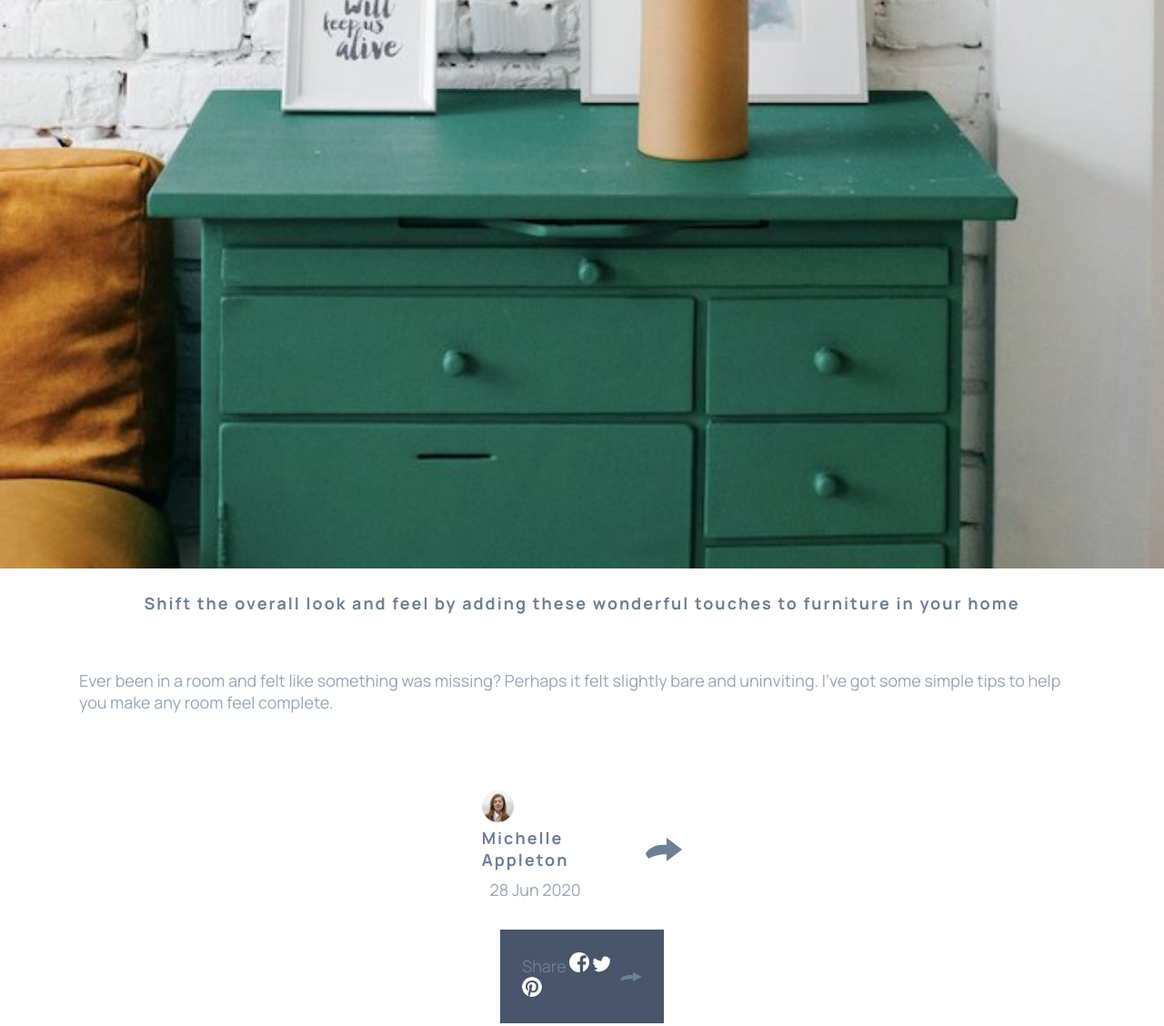
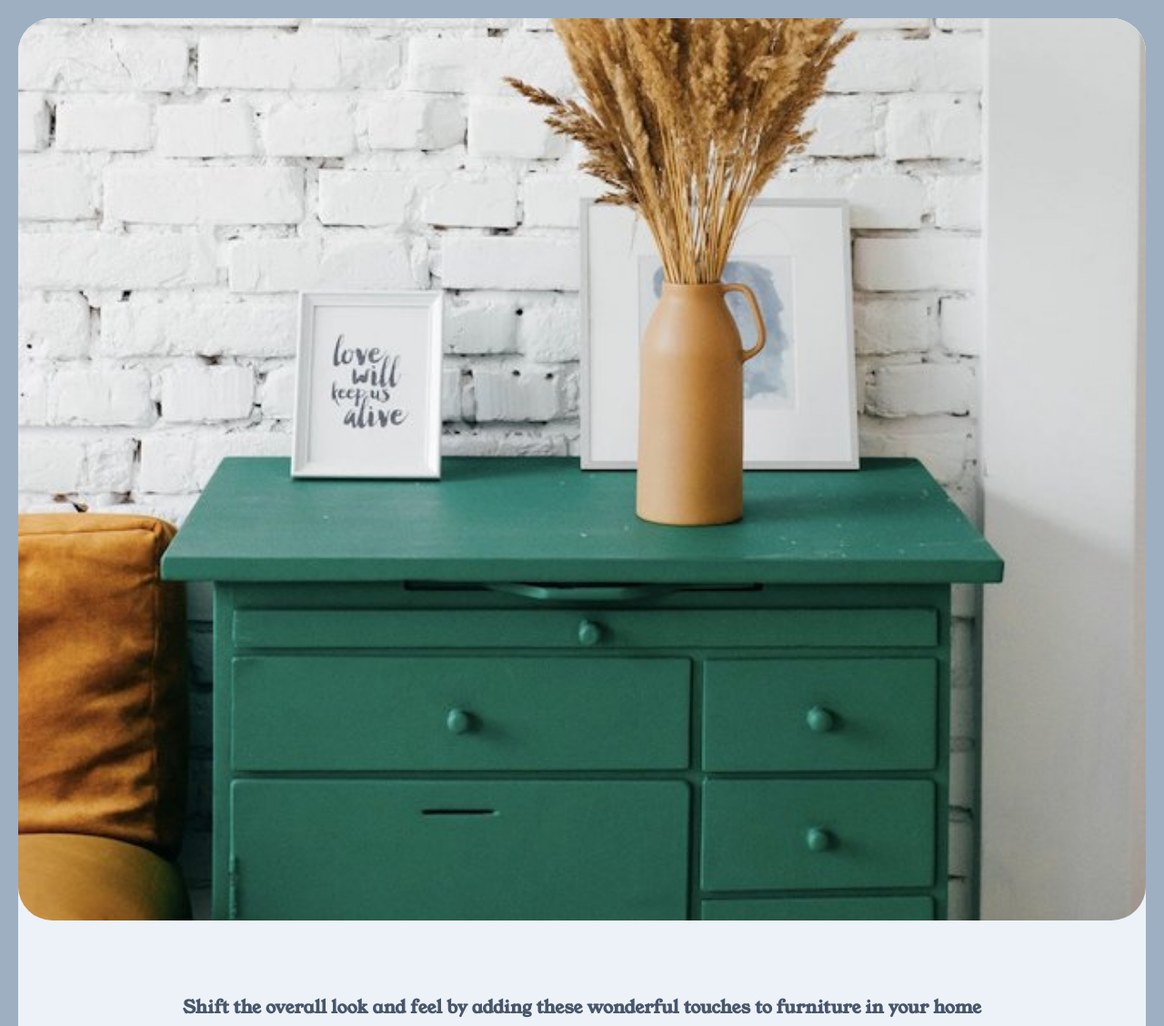
Before and after one commit to Guilherme-Porto-Silva/MichellesArticleGuigui-chan, a plain HTML site: page index.html in a window 1280 px wide. Shown: the top 1128 px of the page at 91% size. Drawn offline with Linux system fonts and the light colour scheme.

Commit message:
Update style.css

```diff
--- a/style.css
+++ b/style.css
@@ -2,86 +2,78 @@
     margin: 0;
     padding: 0;
     color: hsl(214, 17%, 51%);
-    font-size: large;
-    font-family: "Manrope";
+    font-family: "Young Serif", serif;
+    font-weight: 500;
+    font-style: normal;
 }
 
 body{
-    height: 100vh;
-    background-color: aliceblue;
+    padding: 20px;
+    background-color: hsl(212, 23%, 69%);
 }
 
-section, section > img{
-    width: 100%;
-    background-color: #ffffff;
+footer{ display: none; }
+
+section, footer.active, .row, .column{
+    display: flex;
+    justify-content: center;
+    align-items: center;
+    gap: 2rem;
 }
 
-body, section, main, footer, .awaysColumn, .around{
-    display: flex;
-    align-items: center;
+section, .column{ flex-direction: column; }
+
+.column{ gap: 10px; }
+
+section, img{
+    width: 100%;
+    border-radius: 10mm;
+    background-color: hsl(210, 46%, 95%);
+    font-size: 81.25%;
 }
 
-body, section, main, .awaysColumn{
-    flex-direction: column;
-    justify-content: center;
+main{ padding: 50px; }
+
+footer.active{
+    width: 90%;
+    justify-content: space-between;
+    padding: 0.5rem;
 }
 
-footer{
-    justify-content: space-between;
-    img{
-        width: 20%;
-        height: 20%;
-        border-radius: 5cm;
+footer img{ width: 20%; }
+
+h1{
+    color: hsl(217, 19%, 35%);
+    font-weight: 700;
+}
+
+p{ opacity: 0.8; }
+
+a { color: hsl(228, 45%, 44%); }
+
+a:hover {
+    color: orangered;
+    transition: 1s;
+}
+
+.icon-share{
+    margin: 5px;
+    padding: 0.5rem;
+    width: 10%;
+    background-color: hsl(214, 17%, 51%);
+}
+
+@media screen and (min-width: 1440px) {
+    section{
+        flex-direction: row;
+        width: 90%;
+        font-size: 125%;
     }
 }
 
-.around{ justify-content: space-around; }
+@media screen and (max-width: 500px) {
 
-main, footer{ padding: 2%; }
+    footer.active{ width: 100%; }
 
-p{
-    width: 90%;
-    margin: 5%;
-    opacity: 0.7;
+    .row{ gap: 10px; }
 }
-
-b{ color: hsl(217, 19%, 35%); }
-
-h1{ letter-spacing: 2px; }
-
-a{ background: linear-gradient(to right, hsl(7, 86%, 67%), hsl(217, 19%, 35%); }
-
-a, a:hover, .icon-svg, #icon-share{ cursor: pointer; }
-
-footer img:hover, a:hover{
-    background: linear-gradient(to right, gold, hsl(7, 86%, 67%));
-    transition: 1s;
-}
-
-a, a:hover{
-    text-decoration: none;
-    background-clip: text;
-    -webkit-background-clip: text;
-    color: transparent;
-}
-
-.grayBackground{ background-color: hsl(217, 19%, 35%); }
-
-.hidden{ display: none; }
-
-@media screen and (min-width: 900px) {
-
-    section{
-        flex-direction: row;
-        width: 90%;
-        height: 60%;
-    }
-
-    section > img{
-        width: 43%;
-        height: 100%;
-    }
-
-    section, section > img{ border-radius: 10mm; }
-
-     }
```
